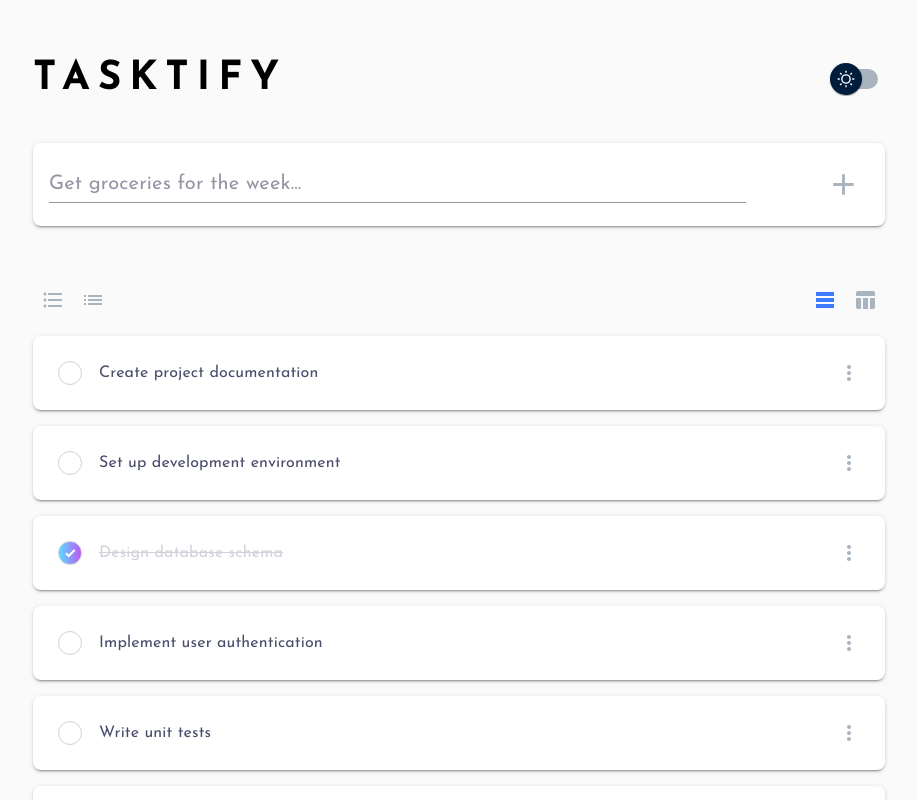
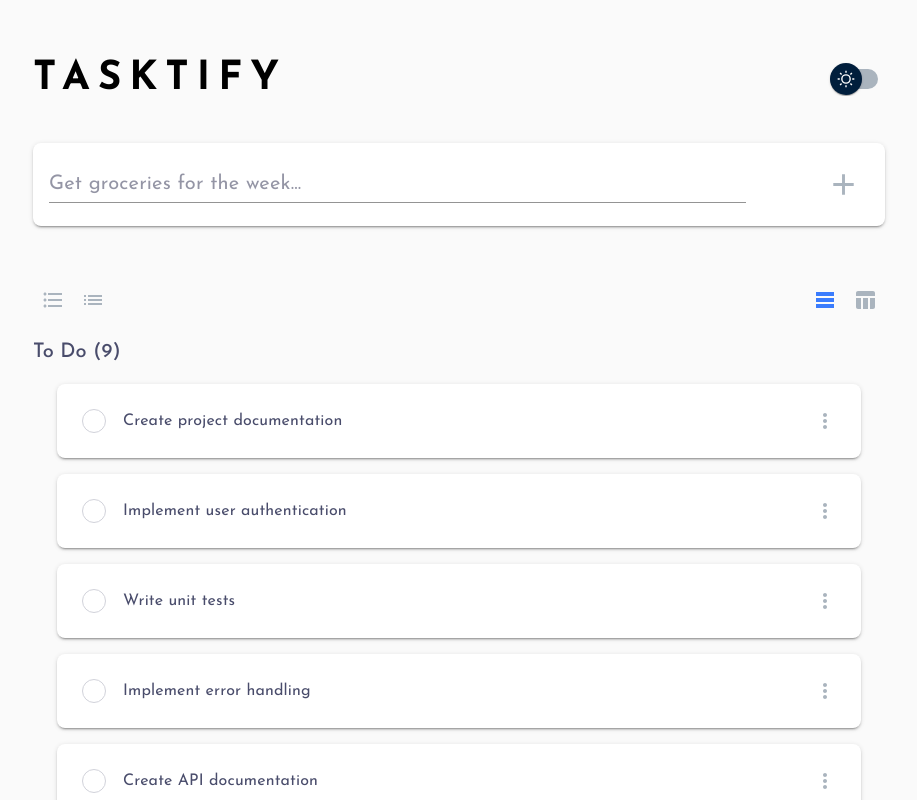
Before and after one commit to Bucha789/tasktify-test, a React (Vite) app: page / in a window 1280 px wide. Both pictures are taken after a click on the button 274 px from the left and 300 px from the top of the page. Shown: the top 800 px of the page, without its empty margins (181-1098 px from the left). Built offline with nearby package versions, Linux system fonts and the light colour scheme.

Commit message:
feat(better-ui): Change ui and color theme

```diff
--- /dev/null
+++ b/src/components/task-container-list.tsx
@@ -0,0 +1,24 @@
+import { Container, Typography } from "@mui/material";
+import { Task, TaskStatus } from "../store/slices/task-slice";
+import { groupTasksByStatus } from "../utils/group";
+import { TaskList } from "./task-list";
+
+const taskLabels = {
+  [TaskStatus.TODO]: 'To Do',
+  [TaskStatus.IN_PROGRESS]: 'In Progress',
+  [TaskStatus.COMPLETED]: 'Completed',
+}
+const statusOrder = [TaskStatus.TODO, TaskStatus.IN_PROGRESS, TaskStatus.COMPLETED]
+export const TaskContainerList = ({ tasks }: { tasks: Task[] }) => {
+  const groupedTasks = groupTasksByStatus(tasks, statusOrder);
+  console.log(groupedTasks)
+  return (
+    <Container maxWidth="md">
+      {Object.entries(groupedTasks).map(([status, tasks]) => (<>
+        <Typography variant="h6" marginBottom={2}>{taskLabels[status as TaskStatus]} {tasks.length > 0 && ` (${tasks.length})`}</Typography>
+        <TaskList key={status} tasks={tasks} />
+      </>
+      ))}
+    </Container>
+  )
+}
--- a/src/components/task-container.tsx
+++ b/src/components/task-container.tsx
@@ -2,7 +2,6 @@ import { Box, ButtonGroup, IconButton } from "@mui/material"
 import { TaskBoard } from "./task-board"
 import { useState } from "react";
 import { Container } from "@mui/material"
-import { TaskList } from "./task-list"
 import { useSelector } from "react-redux";
 import { RootState } from "../store";
 import SortIcon from '@mui/icons-material/Sort';
@@ -11,6 +10,7 @@ import TableRowsIcon from '@mui/icons-material/TableRows';
 import TableChartIcon from '@mui/icons-material/TableChart';
 import FormatListBulletedIcon from '@mui/icons-material/FormatListBulleted';
 import ListIcon from '@mui/icons-material/List';
+import { TaskContainerList } from "./task-container-list";
 
 export const TaskContainer = () => {
   const [view, setView] = useState<'board' | 'list'>('board');
@@ -58,7 +58,7 @@ export const TaskContainer = () => {
         </Container>
       </Box>
       <Box sx={{ position: 'relative' }}>
-        {view === 'board' ? <TaskBoard tasks={tasks} /> : <TaskList tasks={tasks} />}
+        {view === 'board' ? <TaskBoard tasks={tasks} /> : <TaskContainerList tasks={tasks} />}
       </Box>
     </Box>
   )
--- a/src/components/task-creator.tsx
+++ b/src/components/task-creator.tsx
@@ -4,19 +4,7 @@ import { useDispatch } from "react-redux";
 import { create, TaskStatus } from "../store/slices/task-slice";
 import { motion } from "framer-motion";
 import AddIcon from '@mui/icons-material/Add';
-
-export const taskSuggestions = [
-  "Go for a morning run...",
-  "Read a chapter of my favorite book...",
-  "Clean and organize my desk...",
-  "Prepare a healthy lunch...",
-  "Complete the coding assignment...",
-  "Water the houseplants...",
-  "Write in my journal...",
-  "Do 15 minutes of meditation...",
-  "Get groceries for the week...",
-  "Respond to important emails.."
-]
+import { taskSuggestions } from "../db/suggetions";
 export type Task = {
   task: string;
   status: TaskStatus;
--- /dev/null
+++ b/src/db/suggetions.ts
@@ -0,0 +1,12 @@
+export const taskSuggestions = [
+  "Go for a morning run...",
+  "Read a chapter of my favorite book...",
+  "Clean and organize my desk...",
+  "Prepare a healthy lunch...",
+  "Complete the coding assignment...",
+  "Water the houseplants...",
+  "Write in my journal...",
+  "Do 15 minutes of meditation...",
+  "Get groceries for the week...",
+  "Respond to important emails.."
+]
--- /dev/null
+++ b/src/utils/group.ts
@@ -0,0 +1,8 @@
+import { TaskStatus, Task } from "../store/slices/task-slice";
+
+export const groupTasksByStatus = (tasks: Task[], statusOrder: TaskStatus[]) => {
+  return statusOrder.reduce((acc, status) => {
+    acc[status] = tasks.filter((task) => task.status === status);
+    return acc;
+  }, {} as Record<TaskStatus, Task[]>);
+}
```
